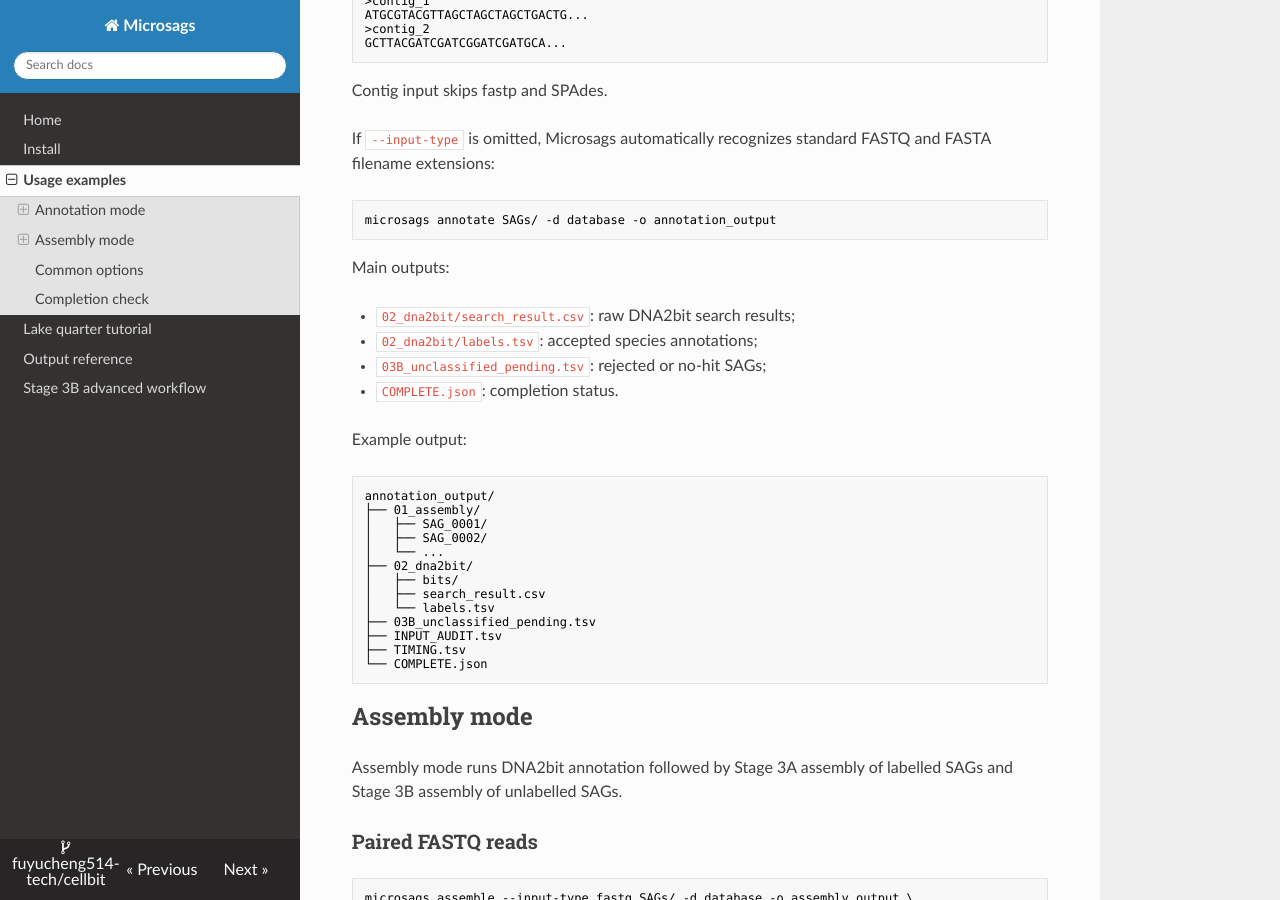
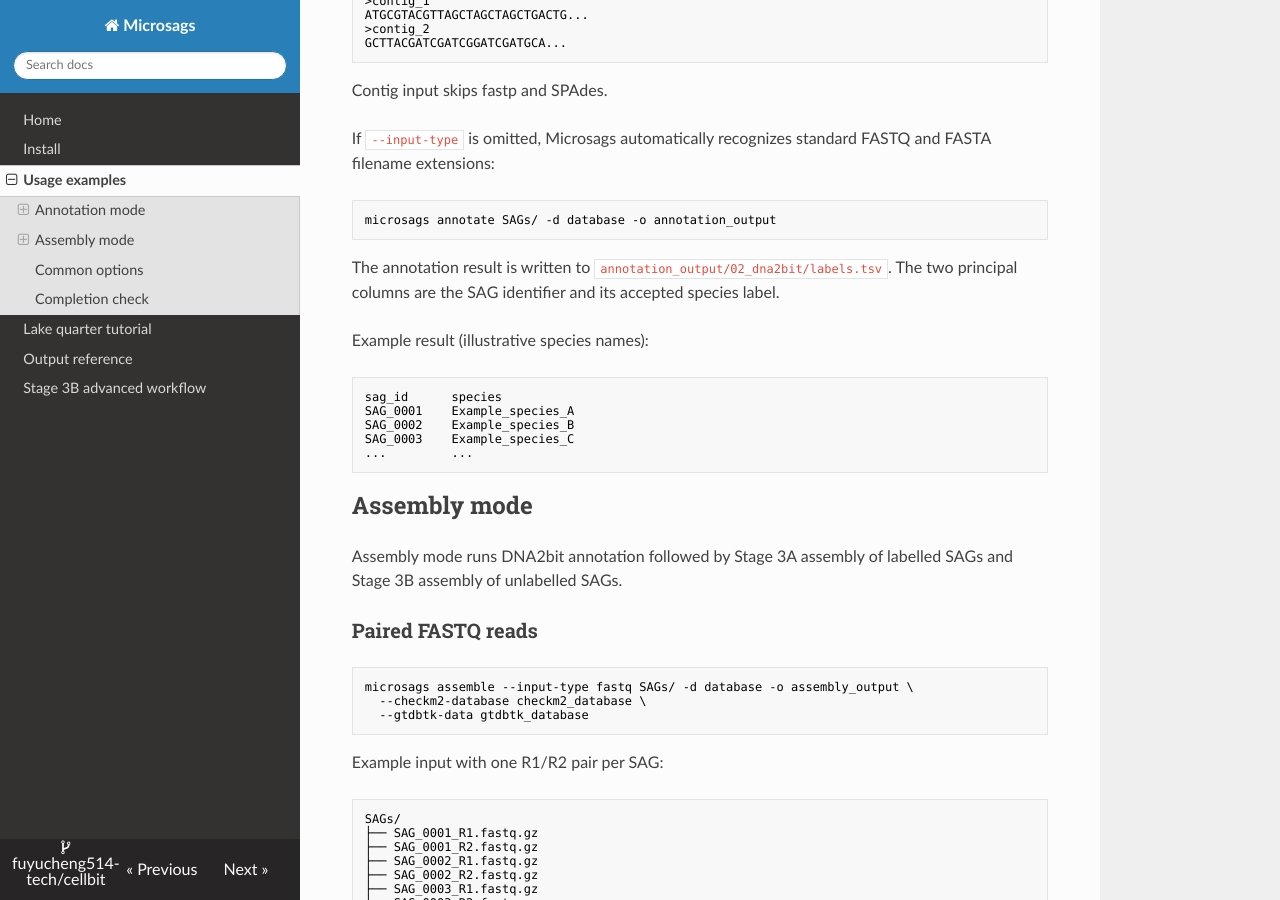
Before and after one commit to fuyucheng514-tech/cellbit, an MkDocs documentation site: the page built from docs/usage.md, in a window 1280 px wide and 900 px high, scrolled down 1339 px. Built offline with MkDocs 1.6.1, drawn with Linux system fonts in a browser that asks for light colours; nearby versions of some CDN libraries.

Commit message:
docs: show annotation results as SAG species table

````diff
--- a/docs/usage.md
+++ b/docs/usage.md
@@ -82,29 +82,18 @@
 microsags annotate SAGs/ -d database -o annotation_output
 ```
 
-Main outputs:
+The annotation result is written to
+`annotation_output/02_dna2bit/labels.tsv`. The two principal columns are the
+SAG identifier and its accepted species label.
 
-- `02_dna2bit/search_result.csv`: raw DNA2bit search results;
-- `02_dna2bit/labels.tsv`: accepted species annotations;
-- `03B_unclassified_pending.tsv`: rejected or no-hit SAGs;
-- `COMPLETE.json`: completion status.
-
-Example output:
+Example result (illustrative species names):
 
 ```text
-annotation_output/
-├── 01_assembly/
-│   ├── SAG_0001/
-│   ├── SAG_0002/
-│   └── ...
-├── 02_dna2bit/
-│   ├── bits/
-│   ├── search_result.csv
-│   └── labels.tsv
-├── 03B_unclassified_pending.tsv
-├── INPUT_AUDIT.tsv
-├── TIMING.tsv
-└── COMPLETE.json
+sag_id      species
+SAG_0001    Example_species_A
+SAG_0002    Example_species_B
+SAG_0003    Example_species_C
+...         ...
 ```
 
 ## Assembly mode
````
